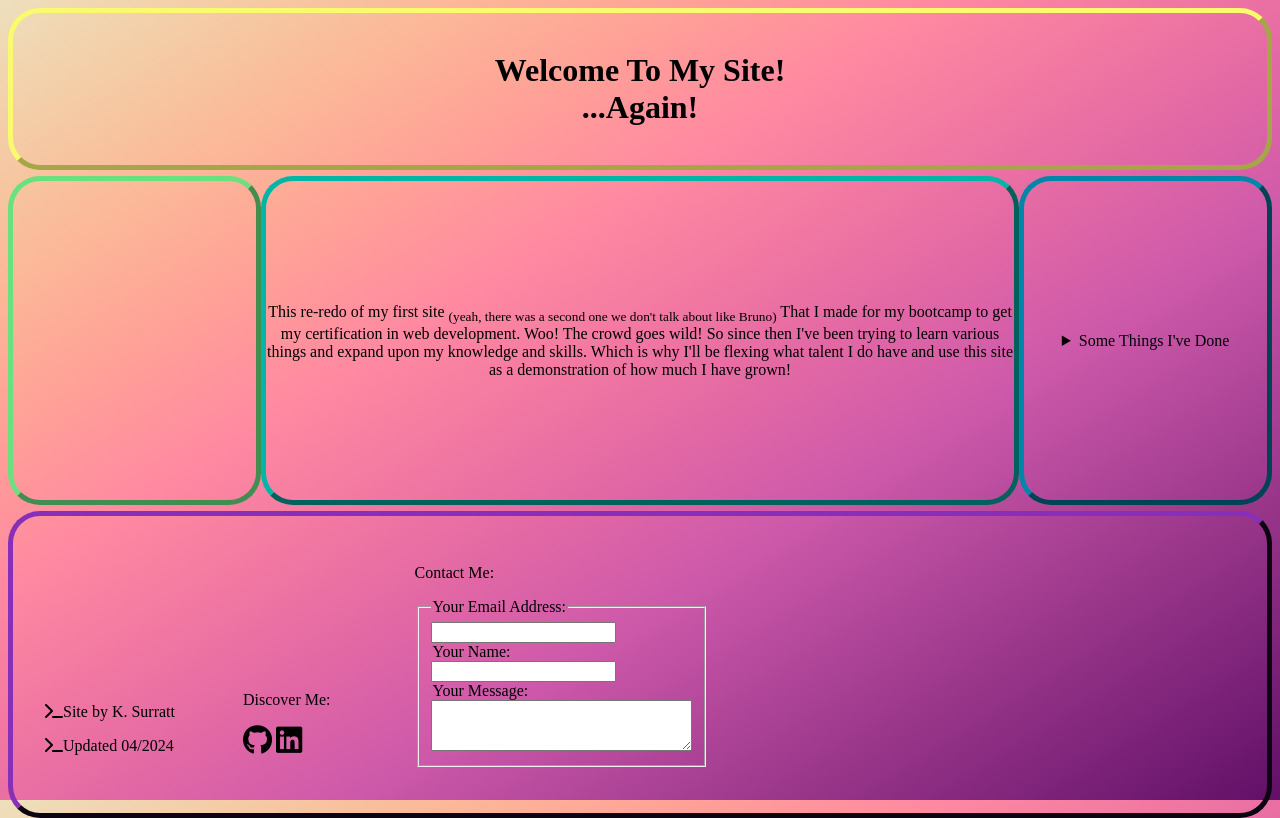
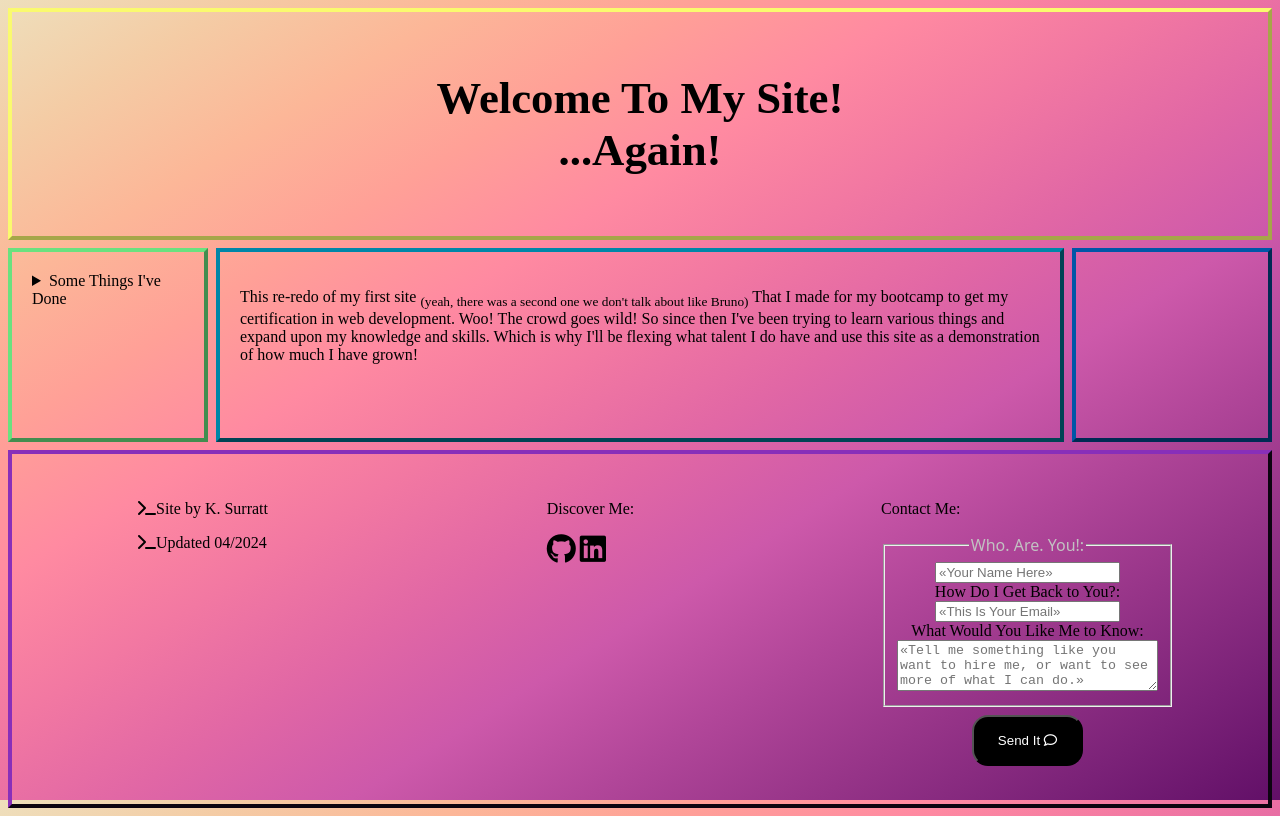
Before and after one commit to Deejuh719/thatreduxredux, a plain HTML site: page index.html in a window 1280 px wide. Drawn offline with Linux system fonts and the light colour scheme; a web font is replaced by a local one.

Commit message:
changes to grid layout and simple aligns

```diff
--- a/index.html
+++ b/index.html
@@ -7,31 +7,36 @@
     <link rel="icon" title="image/x-icon" href="/images/vecteezy_computer-retro-tech_10420574.jpg">
     <link rel="stylesheet" href="https://cdnjs.cloudflare.com/ajax/libs/font-awesome/4.7.0/css/font-awesome.min.css">
     <script src="https://kit.fontawesome.com/ccad68c46d.js" crossorigin="anonymous"></script>
+    <link rel="preconnect" href="https://fonts.googleapis.com">
+    <link rel="preconnect" href="https://fonts.gstatic.com" crossorigin>
+    <link
+        href="https://fonts.googleapis.com/css2?family=Allura&family=Reenie+Beanie&family=Rubik+Bubbles&family=Seaweed+Script&display=swap"
+        rel="stylesheet">
     <title>Welcome Back... Again!</title>
 </head>
 <body loading-style="eager">
-    <div class="angry-grid">
-        <div id="item-0">
+    <div class="container">
+        <header>
             <h1 class="header-space">Welcome To My Site!<br>...Again!</h1>
-        </div>
-        <div id="item-1">
-
-        </div>
-        <div id="item-2">
+        </header>
+        <nav>
+            <details>
+                <summary>Some Things I've Done</summary>
+                <p>Some Content</p>
+                <p>Some Other Content</p>
+            </details>
+        </nav>
+        <main>
             <p>This re-redo of my first site <sub>&lpar;yeah, there was a second one we don't talk about like Bruno&rpar;</sub>
                 That I made for my bootcamp to get my certification in web development. Woo! The crowd goes wild!
                 So since then I've been trying to learn various things and expand upon my knowledge and skills.
                 Which is why I'll be flexing what talent I do have and use this site as a demonstration of how much I have grown!
             </p>
-        </div>
-        <div id="item-3">
-            <details>
-                <summary>Some Things I've Done</summary>
-                <p>Content Some Content</p>
-                <p>Content Some Other Content</p>
-            </details>
-        </div>
-        <div id="item-4">
+        </main>
+        <aside>
+
+        </aside>
+        <footer>
             <div class="col-1">
                 <p class="footer-text"><i class="fa-solid fa-terminal"></i>Site by K. Surratt</p>
                 <p class="footer-text"><i class="fa-solid fa-terminal"></i>Updated 04/2024</p>
@@ -43,18 +48,19 @@
             </div>
             <div class="col-3">
                 <p class="footer-text">Contact Me:</p>
-                <form action="mailto:&#109;&#97;&#105;&#108;&#116;&#111;&#58;%64%65%65%6A%75%68%37%31%39%40%67%6D%61%69%6C%2E%63%6F%6D" method="post" enctype="text/plain">
+                <form method="post" enctype="text/plain">
                     <fieldset>
-                        <legend>Your Email Address:</legend>
-                            <input type="email" id="email" name="email" aria-autocomplete="list">
-                        <legend>Your Name:</legend>
-                            <input type="text" id="name" name="name" aria-autocomplete="list">
-                        <legend>Your Message:</legend>
-                            <textarea id="message" name="message" rows="3" cols="30" spellcheck="true" aria-autocomplete="none"></textarea>
+                        <legend id="who">Who. Are. You!:</legend>
+                            <input type="text" id="name" name="name" aria-autocomplete="list" placeholder="&laquo;Your Name Here&raquo;" required>
+                        <legend>How Do I Get Back to You?:</legend>
+                            <input type="email" id="email" name="email" aria-autocomplete="list" placeholder="&laquo;This Is Your Email&raquo;" required>
+                        <legend>What Would You Like Me to Know:</legend>
+                            <textarea id="message" name="message" rows="3" cols="30" spellcheck="true" autocomplete="false" placeholder="&laquo;Tell me something like you want to hire me, or want to see more of what I can do.&raquo;" required></textarea>
                     </fieldset>
+                    <button type="submit" class="btn">Send It <i class="fa-regular fa-comment"></i></button>
                 </form>
             </div>
-        </div>
+        </footer>
     </div>
 </body>
 </html>
--- a/style.css
+++ b/style.css
@@ -10,104 +10,52 @@ body{
     display: flexbox;
 }
 
-.angry-grid {
-    display: grid;
-
-    grid-template-rows: 1fr 1fr 1fr 1fr;
-    grid-template-columns: 1fr 1fr 1fr 1fr 1fr;
-
-    row-gap: 1rem;
-    height: 100vh;
-
+.container {
+    display: flex;
+    flex-direction: column;
+    min-height: 100vh;
 }
 
-#item-0 {
 
-    background-color: transparent;
-    grid-row-start: 1;
-    grid-column-start: 1;
-
-    grid-row-end: 2;
-    grid-column-end: 6;
-
-    display: flex;
-    text-align: center;
-    align-items: center;
-    justify-content: center;
-    border: #fafa6e outset 5px;
-    border-radius: 2rem;
-    height: 100%;
-    padding: auto;
+@media (min-width: 768px) {
+    .container {
+        display: grid;
+        grid-template-columns: 200px 1fr 200px;
+        grid-template-rows: auto 1fr auto;
+        row-gap: 0.5rem;
+        column-gap: 0.5rem;
+    }
 }
 
-#item-1 {
-
-    background-color: transparent;
-    grid-row-start: 2;
-    grid-column-start: 1;
-
-    grid-row-end: 4;
-    grid-column-end: 2;
-
-    display: flex;
+header {
+    grid-column: span 3;
+    padding: 30px;
     text-align: center;
-    align-items: center;
-    justify-content: center;
-    border: #6ae17f outset 5px;
-    border-radius: 2rem;
-    height: 100%;
-    padding: auto;
+    font-size: 1.4em;
+    border: #fafa6e outset 4px;
 }
 
-#item-2 {
-
-    background-color: transparent;
-    grid-row-start: 2;
-    grid-column-start: 2;
-
-    grid-row-end: 4;
-    grid-column-end: 5;
-
-    display: flex;
-    text-align: center;
-    align-items: center;
-    justify-content: center;
-    border: #00b6a7 outset 5px;
-    border-radius: 2rem;
-    height: 100%;
-    padding: auto;
+main {
+    flex: 1;
+    padding: 20px;
+    border: #0086a8 outset 4px;
 }
 
-#item-3 {
-
-    background-color: transparent;
-    grid-row-start: 2;
-    grid-column-start: 5;
-
-    grid-row-end: 4;
-    grid-column-end: 6;
-    display: flex;
-    text-align: center;
-    align-items: center;
-    justify-content: center;
-    border: #0086a8 outset 5px;
-    border-radius: 2rem;
-    height: 100%;
-    padding: auto;
+nav {
+    padding: 20px;
+    border: #6ae17f outset 4px;
 }
 
-#item-4 {
+aside {
+    padding: 20px;
+    border: #0056a7 outset 4px;
+}
 
-    background-color: transparent;
-    grid-row-start: 4;
-    grid-column-start: 1;
-
-    grid-row-end: 5;
-    grid-column-end: 6;
-    border: #4a1a65 outset 5px;
-    border-radius: 2rem;
-    height: 100%;
-    padding: auto 2rem;
+footer {
+    grid-column: span 3;
+    padding: 30px;
+    text-align: center;
+    border: #4a1a65 outset 4px;
 }
 
 .footer-text {
@@ -118,27 +66,50 @@ body{
 }
 
 .col-1{
-    display: inline-block;
-    padding: 2rem 2rem;
+    display: block;
+    padding: 0 6rem;
+    margin-top: 0;
     text-align: center;
-    align-items: center;
+    float: left;
 }
 
 .col-2{
     display: inline-block;
-    padding: 2rem 2rem;
+    padding: 0 4rem;
+    margin-top: 0;
     text-align: left;
     align-items: center;
 }
 
 .col-3 {
-    display: inline-block;
-    padding: 2rem 3rem;
-    text-align: left;
-    align-items: center;
+    display: block;
+    padding: 0 4rem;
+    text-align: center;
+    float: right;
 }
 
 a{
     color: #000000;
     text-decoration: none;
 }
+
+/*FORM STUFF*/
+
+.btn {
+    display: inline-block;
+    padding: 1rem 1.5rem;
+    margin: 0.5rem 1rem;
+    text-decoration: none;
+    border-radius: 1rem;
+    background-color: #000000;
+    color: #ffffff;
+    transition: 0.2s;
+}
+
+#who{
+    font-family: "Rubik Bubbles", system-ui;
+    font-weight: 400;
+    font-size: 16px;
+    font-style: normal;
+    color: #c2c2c2;
+}
```
Also changed, not shown: images/vecteezy_computer-retro-tech_10420574.jpg (added).
